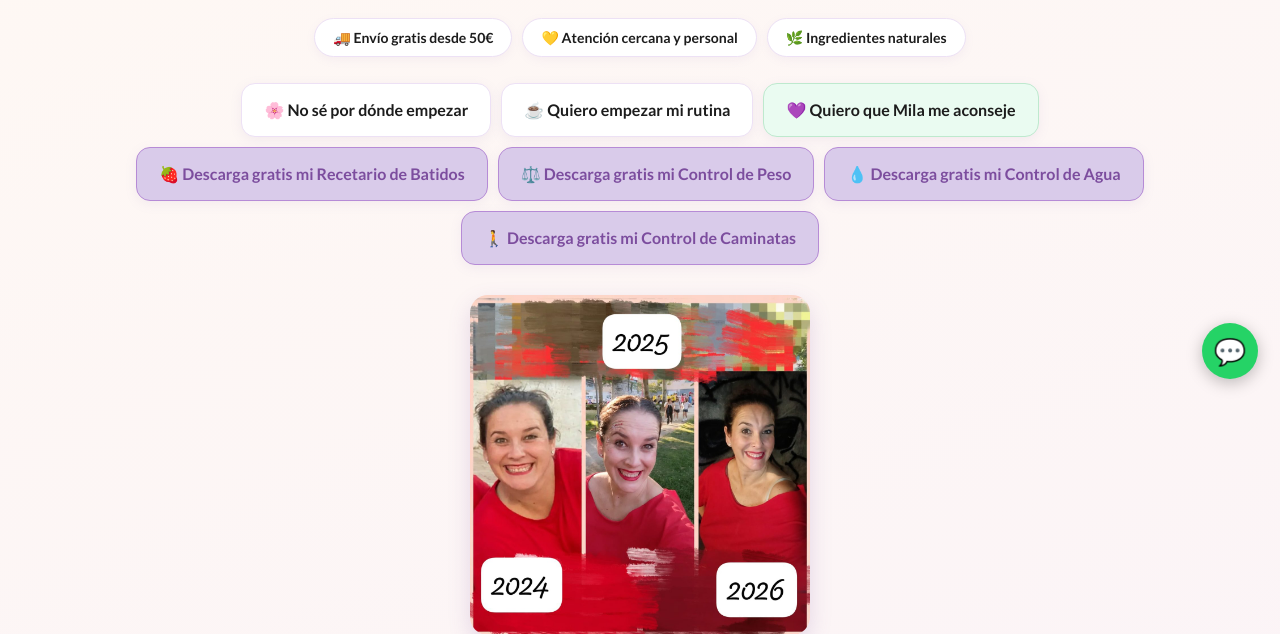
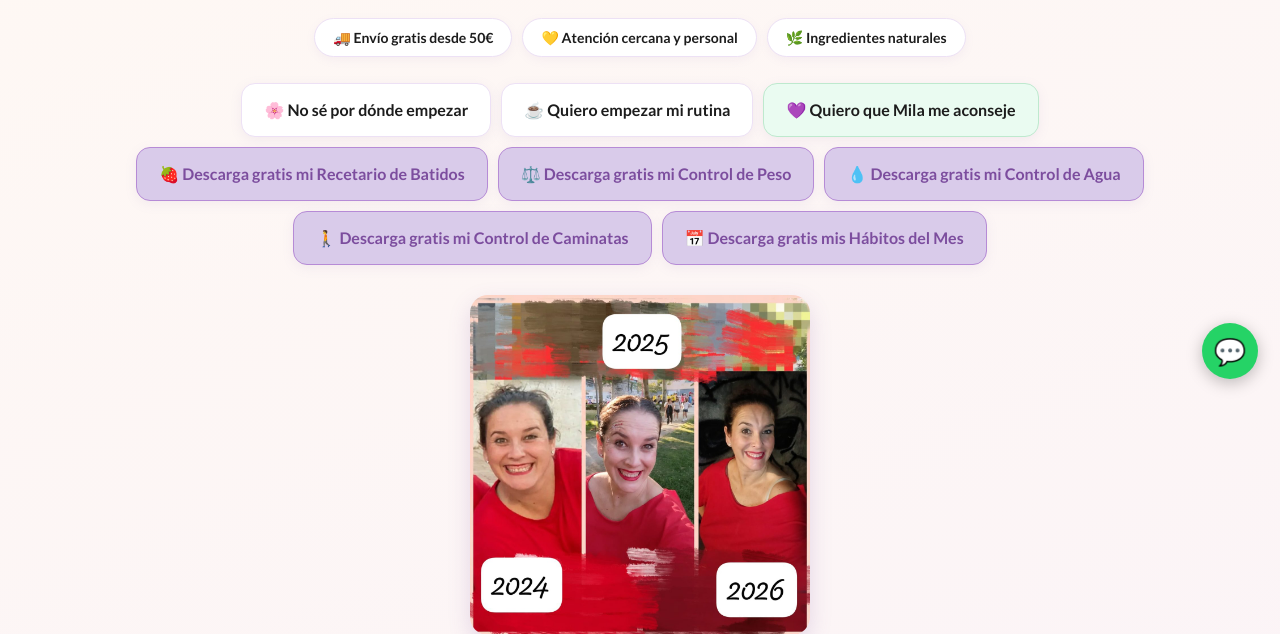
Before and after one commit to milafragaherrera2013-jpg/milafraga-app, a Flask app: page / in a window 1280 px wide. Shown: the part 399-1033 px from the top of the page. Run offline with Flask 3, Linux system fonts and the light colour scheme; some web fonts are replaced.

Commit message:
Update formulario.html

```diff
--- a/templates/formulario.html
+++ b/templates/formulario.html
@@ -49,6 +49,7 @@
     <button type="button" class="ruta-btn ruta-btn-recurso" onclick="document.getElementById('modal-control-peso').classList.add('activo')">⚖️ Descarga gratis mi Control de Peso</button>
     <button type="button" class="ruta-btn ruta-btn-recurso" onclick="document.getElementById('modal-control-agua').classList.add('activo')">💧 Descarga gratis mi Control de Agua</button>
     <button type="button" class="ruta-btn ruta-btn-recurso" onclick="document.getElementById('modal-control-caminatas').classList.add('activo')">🚶 Descarga gratis mi Control de Caminatas</button>
+    <button type="button" class="ruta-btn ruta-btn-recurso" onclick="document.getElementById('modal-habitos-mes').classList.add('activo')">📅 Descarga gratis mis Hábitos del Mes</button>
   </div>
 </div>
 
@@ -103,6 +104,20 @@
       <input type="text" name="nombre_lead" placeholder="Tu nombre" required>
       <input type="text" name="telefono_lead" placeholder="Tu WhatsApp" required>
       <button type="submit" class="modal-boton">⬇️ Descargar mi plantilla</button>
+    </form>
+    <p class="modal-nota">Solo usaré tus datos para acompañarte — nada de spam. 🌿</p>
+  </div>
+</div>
+
+<div class="modal-overlay" id="modal-habitos-mes">
+  <div class="modal-caja">
+    <span class="modal-cerrar" onclick="document.getElementById('modal-habitos-mes').classList.remove('activo')">&times;</span>
+    <h3>Casi lo tienes 💜</h3>
+    <p>Dime tu nombre y tu WhatsApp y te llevas tu calendario de <b>Hábitos del Mes</b> en PDF, gratis.</p>
+    <form action="{{ url_for('habitos_mes') }}" method="POST">
+      <input type="text" name="nombre_lead" placeholder="Tu nombre" required>
+      <input type="text" name="telefono_lead" placeholder="Tu WhatsApp" required>
+      <button type="submit" class="modal-boton">⬇️ Descargar mi calendario</button>
     </form>
     <p class="modal-nota">Solo usaré tus datos para acompañarte — nada de spam. 🌿</p>
   </div>
```
